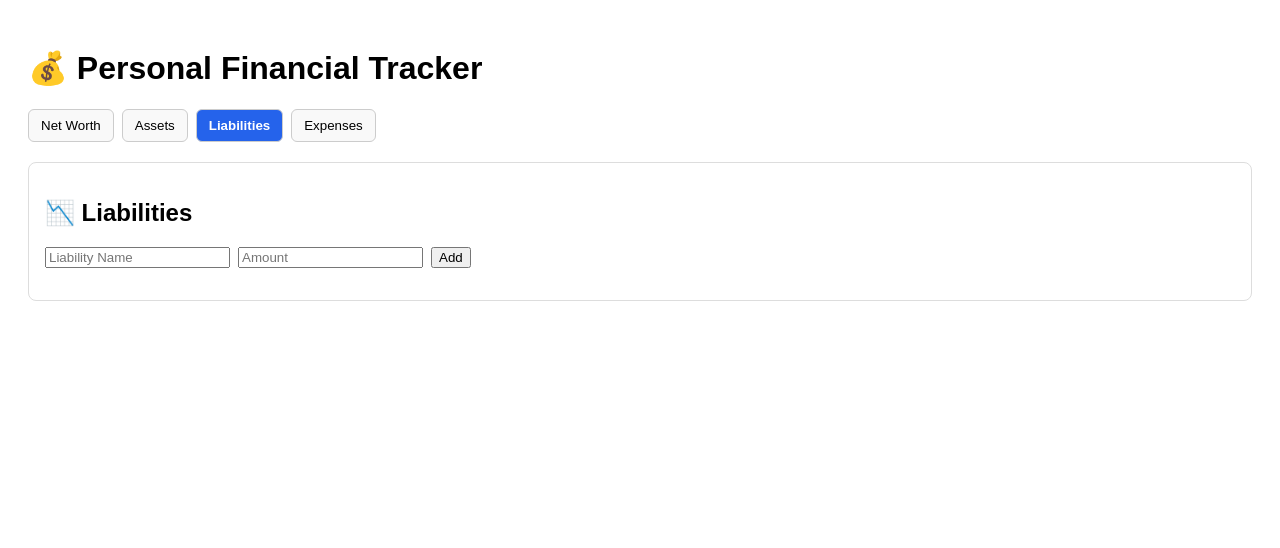
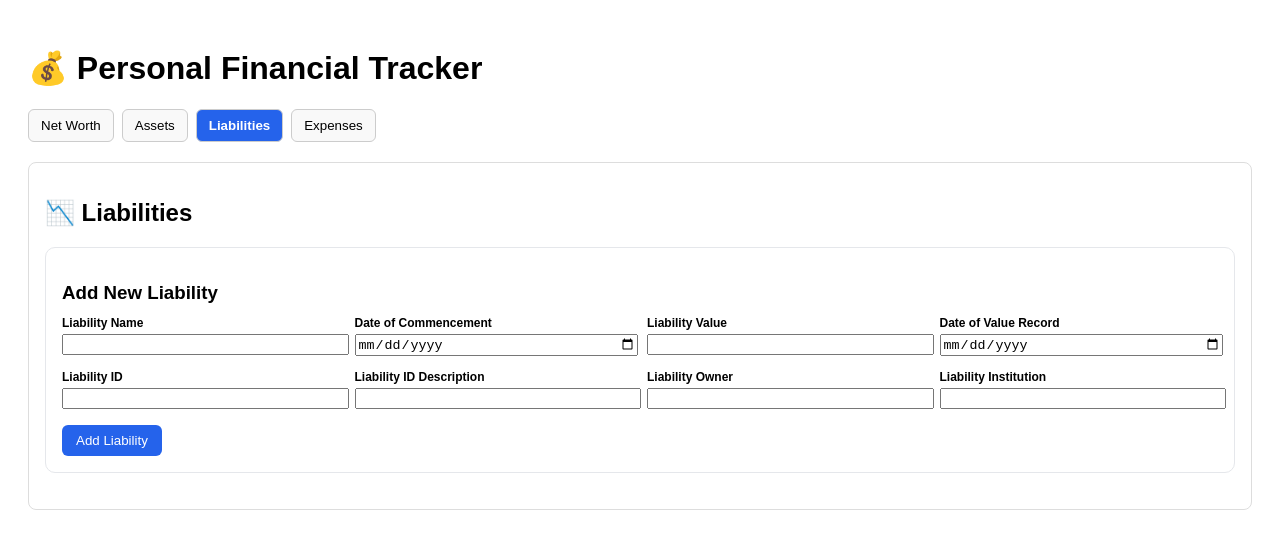
Before and after one commit to pinaki-GH/personal-finance-tracker-test, a Next.js app: page / in a window 1280 px wide. Both pictures are taken after a click on the button "Liabilities". Shown: the top 548 px of the page. Built offline with nearby package versions, Linux system fonts and the light colour scheme.

Commit message:
Update LiabilitySection.tsx

```diff
--- a/components/LiabilitySection.tsx
+++ b/components/LiabilitySection.tsx
@@ -3,97 +3,263 @@
 import { useEffect, useState } from "react";
 import { getData, saveData } from "../utils/storage";
 
+type Liability = {
+  liabilityName: string;
+  commencementDate: Date | null;
+  liabilityValue: string;
+  valueRecordDate: Date | null;
+  liabilityId: string;
+  liabilityIdDescription: string;
+  owner: string;
+  institution: string;
+};
+
+type StoredLiability = Omit<Liability, "commencementDate" | "valueRecordDate"> & {
+  commencementDate: string | null;
+  valueRecordDate: string | null;
+};
+
+const emptyForm: Liability = {
+  liabilityName: "",
+  commencementDate: null,
+  liabilityValue: "",
+  valueRecordDate: null,
+  liabilityId: "",
+  liabilityIdDescription: "",
+  owner: "",
+  institution: ""
+};
+
 export default function LiabilitySection() {
-  const [items, setItems] = useState<any[]>([]);
-  const [name, setName] = useState("");
-  const [amount, setAmount] = useState("");
+  const [liabilities, setLiabilities] = useState<Liability[]>([]);
+  const [form, setForm] = useState<Liability>(emptyForm);
+  const [editIndex, setEditIndex] = useState<number | null>(null);
+  const [editForm, setEditForm] = useState<Liability>(emptyForm);
 
-  const [editIndex, setEditIndex] = useState<number | null>(null);
-  const [editName, setEditName] = useState("");
-  const [editAmount, setEditAmount] = useState("");
-
+  // Load liabilities
   useEffect(() => {
-    setItems(getData("liabilities"));
+    const stored: StoredLiability[] = getData("liabilities");
+    setLiabilities(
+      stored.map(l => ({
+        ...l,
+        commencementDate: l.commencementDate ? new Date(l.commencementDate) : null,
+        valueRecordDate: l.valueRecordDate ? new Date(l.valueRecordDate) : null
+      }))
+    );
   }, []);
 
-  const persist = (updated: any[]) => {
-    setItems(updated);
-    saveData("liabilities", updated);
+  // Persist liabilities
+  const persist = (updated: Liability[]) => {
+    const dehydrated: StoredLiability[] = updated.map(l => ({
+      ...l,
+      commencementDate: l.commencementDate?.toISOString() ?? null,
+      valueRecordDate: l.valueRecordDate?.toISOString() ?? null
+    }));
+
+    setLiabilities(updated);
+    saveData("liabilities", dehydrated);
   };
 
-  const addItem = () => {
-    if (!name || !amount) return;
-    persist([...items, { name, amount }]);
-    setName("");
-    setAmount("");
+  const formatDate = (d: Date | null) =>
+    d ? d.toISOString().split("T")[0] : "";
+
+  // Add liability
+  const addLiability = () => {
+    if (!form.liabilityName || !form.liabilityValue) return;
+    persist([...liabilities, form]);
+    setForm(emptyForm);
   };
 
-  const deleteItem = (index: number) => {
-    persist(items.filter((_, i) => i !== index));
-  };
-
-  const startEdit = (index: number) => {
-    setEditIndex(index);
-    setEditName(items[index].name);
-    setEditAmount(items[index].amount);
+  // Edit handlers
+  const startEdit = (i: number) => {
+    setEditIndex(i);
+    setEditForm(liabilities[i]);
   };
 
   const saveEdit = () => {
     if (editIndex === null) return;
-    const updated = [...items];
-    updated[editIndex] = { name: editName, amount: editAmount };
+    const updated = [...liabilities];
+    updated[editIndex] = editForm;
     persist(updated);
     cancelEdit();
   };
 
   const cancelEdit = () => {
     setEditIndex(null);
-    setEditName("");
-    setEditAmount("");
+    setEditForm(emptyForm);
   };
+
+  const deleteLiability = (i: number) =>
+    persist(liabilities.filter((_, idx) => idx !== i));
 
   return (
     <section>
       <h2>📉 Liabilities</h2>
 
+      {/* Liability Creation Card */}
+      <div className="card">
+        <h3>Add New Liability</h3>
+
+        <div className="form-grid">
+          <div>
+            <label>Liability Name</label>
             <input
-        placeholder="Liability Name"
-        value={name}
-        onChange={e => setName(e.target.value)}
+              value={form.liabilityName}
+              onChange={e =>
+                setForm({ ...form, liabilityName: e.target.value })
+              }
             />
+          </div>
+
+          <div>
+            <label>Date of Commencement</label>
             <input
-        placeholder="Amount"
-        value={amount}
-        onChange={e => setAmount(e.target.value)}
+              type="date"
+              value={formatDate(form.commencementDate)}
+              onChange={e =>
+                setForm({
+                  ...form,
+                  commencementDate: e.target.value
+                    ? new Date(e.target.value)
+                    : null
+                })
+              }
             />
-      <button onClick={addItem}>Add</button>
+          </div>
 
-      <ul>
-        {items.map((l, i) => (
-          <li key={i}>
+          <div>
+            <label>Liability Value</label>
+            <input
+              value={form.liabilityValue}
+              onChange={e =>
+                setForm({ ...form, liabilityValue: e.target.value })
+              }
+            />
+          </div>
+
+          <div>
+            <label>Date of Value Record</label>
+            <input
+              type="date"
+              value={formatDate(form.valueRecordDate)}
+              onChange={e =>
+                setForm({
+                  ...form,
+                  valueRecordDate: e.target.value
+                    ? new Date(e.target.value)
+                    : null
+                })
+              }
+            />
+          </div>
+
+          <div>
+            <label>Liability ID</label>
+            <input
+              value={form.liabilityId}
+              onChange={e =>
+                setForm({ ...form, liabilityId: e.target.value })
+              }
+            />
+          </div>
+
+          <div>
+            <label>Liability ID Description</label>
+            <input
+              value={form.liabilityIdDescription}
+              onChange={e =>
+                setForm({
+                  ...form,
+                  liabilityIdDescription: e.target.value
+                })
+              }
+            />
+          </div>
+
+          <div>
+            <label>Liability Owner</label>
+            <input
+              value={form.owner}
+              onChange={e => setForm({ ...form, owner: e.target.value })}
+            />
+          </div>
+
+          <div>
+            <label>Liability Institution</label>
+            <input
+              value={form.institution}
+              onChange={e =>
+                setForm({ ...form, institution: e.target.value })
+              }
+            />
+          </div>
+        </div>
+
+        <div className="card-actions">
+          <button className="primary" onClick={addLiability}>
+            Add Liability
+          </button>
+        </div>
+      </div>
+
+      {/* Liability Table */}
+      {liabilities.length > 0 && (
+        <div className="table-scroll-wrapper">
+          <table className="data-table wide-table">
+            <thead>
+              <tr>
+                <th>Liability Name</th>
+                <th>Commencement Date</th>
+                <th>Liability Value</th>
+                <th>Value Record Date</th>
+                <th>Liability ID</th>
+                <th>ID Description</th>
+                <th>Owner</th>
+                <th>Institution</th>
+                <th>Actions</th>
+              </tr>
+            </thead>
+
+            <tbody>
+              {liabilities.map((l, i) => (
+                <tr key={i}>
                   {editIndex === i ? (
                     <>
-                <input
-                  value={editName}
-                  onChange={e => setEditName(e.target.value)}
-                />
-                <input
-                  value={editAmount}
-                  onChange={e => setEditAmount(e.target.value)}
-                />
+                      <td><input value={editForm.liabilityName} onChange={e => setEditForm({ ...editForm, liabilityName: e.target.value })} /></td>
+                      <td><input type="date" value={formatDate(editForm.commencementDate)} onChange={e => setEditForm({ ...editForm, commencementDate: e.target.value ? new Date(e.target.value) : null })} /></td>
+                      <td><input value={editForm.liabilityValue} onChange={e => setEditForm({ ...editForm, liabilityValue: e.target.value })} /></td>
+                      <td><input type="date" value={formatDate(editForm.valueRecordDate)} onChange={e => setEditForm({ ...editForm, valueRecordDate: e.target.value ? new Date(e.target.value) : null })} /></td>
+                      <td><input value={editForm.liabilityId} onChange={e => setEditForm({ ...editForm, liabilityId: e.target.value })} /></td>
+                      <td><input value={editForm.liabilityIdDescription} onChange={e => setEditForm({ ...editForm, liabilityIdDescription: e.target.value })} /></td>
+                      <td><input value={editForm.owner} onChange={e => setEditForm({ ...editForm, owner: e.target.value })} /></td>
+                      <td><input value={editForm.institution} onChange={e => setEditForm({ ...editForm, institution: e.target.value })} /></td>
+                      <td className="actions">
                         <button onClick={saveEdit}>Save</button>
                         <button onClick={cancelEdit}>Cancel</button>
+                      </td>
                     </>
                   ) : (
                     <>
-                {l.name} – ₹{l.amount}
+                      <td>{l.liabilityName}</td>
+                      <td>{formatDate(l.commencementDate)}</td>
+                      <td>₹{Number(l.liabilityValue).toLocaleString()}</td>
+                      <td>{formatDate(l.valueRecordDate)}</td>
+                      <td>{l.liabilityId}</td>
+                      <td>{l.liabilityIdDescription}</td>
+                      <td>{l.owner}</td>
+                      <td>{l.institution}</td>
+                      <td className="actions">
                         <button onClick={() => startEdit(i)}>Edit</button>
-                <button onClick={() => deleteItem(i)}>Delete</button>
+                        <button className="danger" onClick={() => deleteLiability(i)}>Delete</button>
+                      </td>
                     </>
                   )}
-          </li>
+                </tr>
               ))}
-      </ul>
+            </tbody>
+          </table>
+        </div>
+      )}
     </section>
   );
 }
```
Lines whose indentation alone changed are shown as unchanged.
